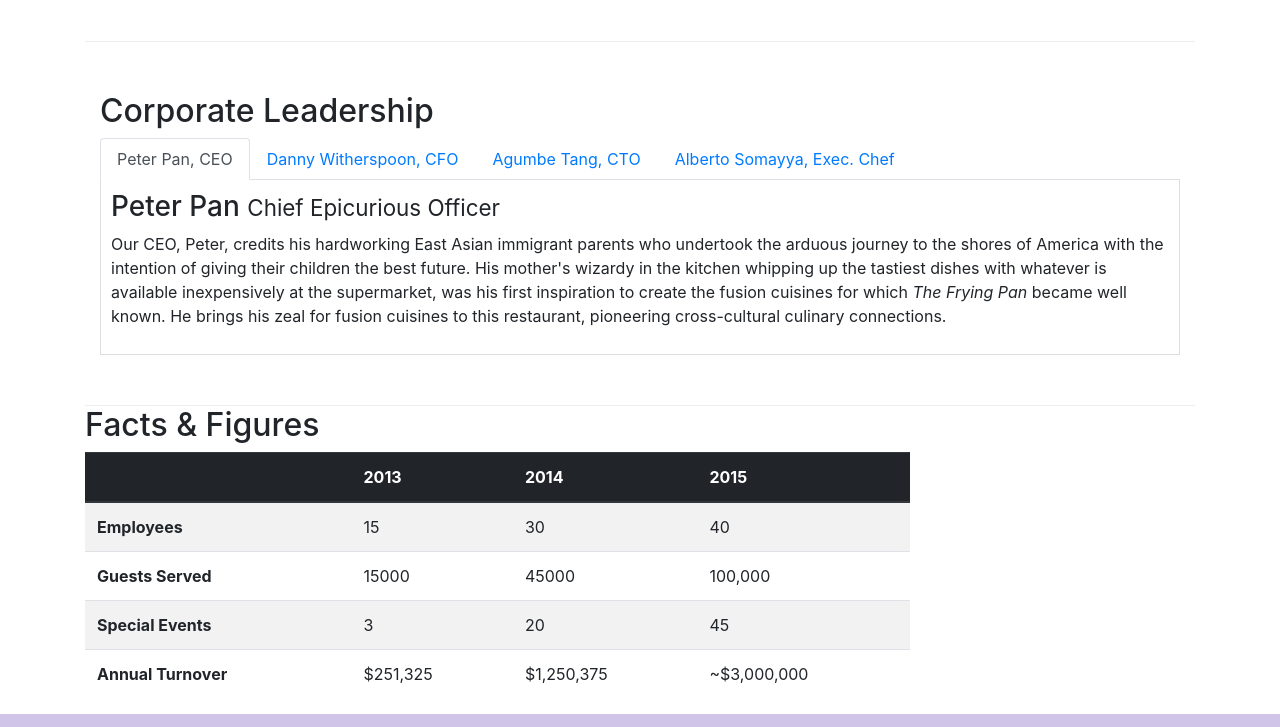
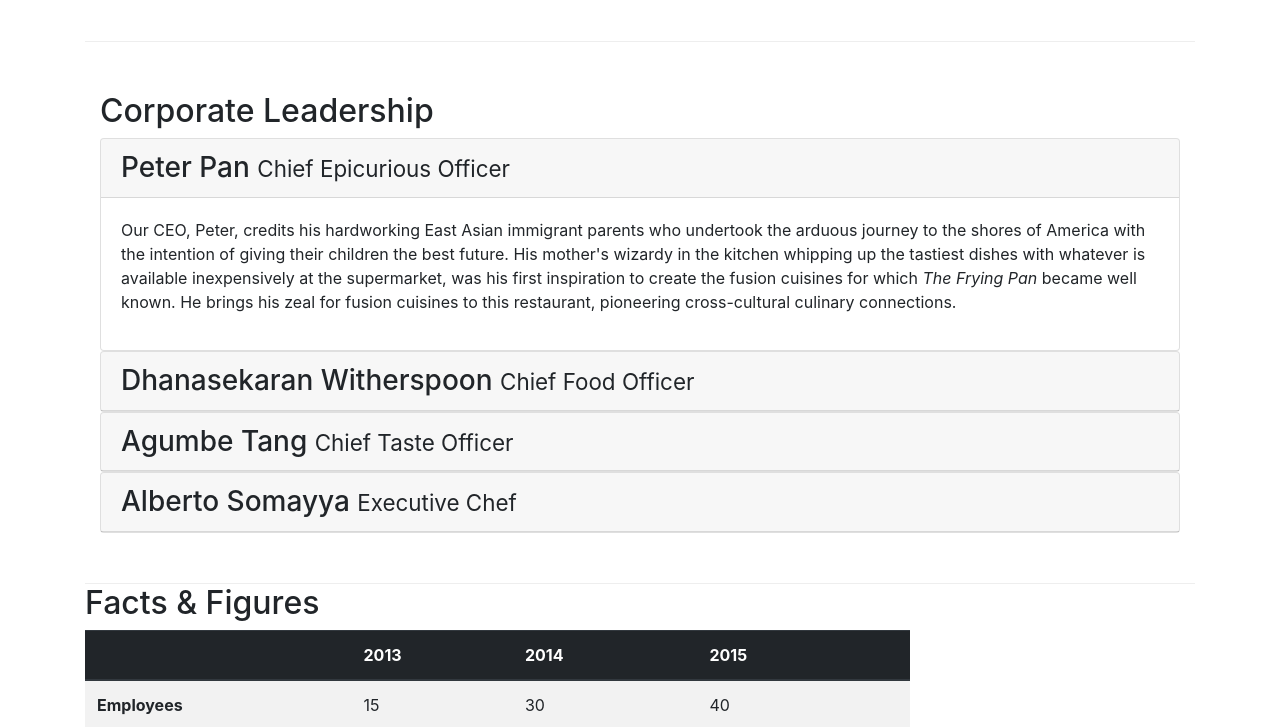
Before and after one commit to is4832/bootstrap, a website: page aboutus.html in a window 1280 px wide. Shown: the part 880-1607 px from the top of the page. Drawn offline with nearby package versions, Linux system fonts and the light colour scheme.

Commit message:
collapse-accordian

```diff
--- a/aboutus.html
+++ b/aboutus.html
@@ -111,7 +111,8 @@
         <div class="row row-content">
             <div class="col col-sm col-md">
                 <h2>Corporate Leadership</h2>
-                <ul class="nav nav-tabs">
+              <!--  Tab format
+                    <ul class="nav nav-tabs">
                     <li class="nav-item">
                       <a class="nav-link active" href="#peter"
                         role="tab" data-toggle="tab">Peter Pan, CEO</a>
@@ -150,6 +151,64 @@
                 <h3>Alberto Somayya <small>Executive Chef</small></h3>
                 <p class="d-none d-sm-block" >Award winning three-star Michelin chef with wide International experience having worked closely with whos-who in the culinary world, he specializes in creating mouthwatering Indo-Italian fusion experiences. He says, <em>Put together the cuisines from the two craziest cultures, and you get a winning hit! Amma Mia!</em></p>
             </div>
+        </div> -->
+        <div id="accordion">
+            <div class="card">
+                <div class="card-header" role="tab" id="peterhead">
+                    <h3 class="mb-0">
+                      <a data-toggle="collapse" data-target="#peter">
+                          Peter Pan <small>Chief Epicurious Officer</small>
+                      </a>
+                    </h3>
+                </div>
+                <div role="tabpanel" class="collapse show" id="peter" data-parent="#accordion">
+                    <div class="card-body">
+                        <p class="d-none d-sm-block" >Our CEO, Peter, credits his hardworking East Asian immigrant parents who undertook the arduous journey to the shores of America with the intention of giving their children the best future. His mother's wizardy in the kitchen whipping up the tastiest dishes with whatever is available inexpensively at the supermarket, was his first inspiration to create the fusion cuisines for which <em>The Frying Pan</em> became well known. He brings his zeal for fusion cuisines to this restaurant, pioneering cross-cultural culinary connections.</p>
+                    </div>
+                </div>
+            </div>
+            <div class="card">
+                <div class="card-header" role="tab" id="dannyhead">
+                <h3 class="mb-0">
+                    <a class="collapsed" data-toggle="collapse" data-target="#danny">
+                    Dhanasekaran Witherspoon <small>Chief Food Officer</small>
+                    </a>
+                </h3>
+            </div>
+            <div class="collapse" id="danny" data-parent="#accordion">
+                <div class="card-body">
+                    <p class="d-none d-sm-block">Our CFO, Danny, as he is affectionately referred to by his colleagues, comes from a long established family tradition in farming and produce. His experiences growing up on a farm in the Australian outback gave him great appreciation for varieties of food sources. As he puts it in his own words, <em>Everything that runs, wins, and everything that stays, pays!</em></p>
+                </div>
+            </div>
+        </div>
+        <div class="card">
+                <div class="card-header" role="tab" id="agumbehead">
+                <h3 class="mb-0">
+                    <a class="collapsed" data-toggle="collapse" data-target="#agumbe">
+                    Agumbe Tang <small>Chief Taste Officer</small>
+                    </a>
+                </h3>
+            </div>
+            <div class="collapse" id="agumbe" data-parent="#accordion">
+                <div class="card-body">
+                    <p class="d-none d-sm-block">Blessed with the most discerning gustatory sense, Agumbe, our CTO, personally ensures that every dish that we serve meets his exacting tastes. Our chefs dread the tongue lashing that ensues if their dish does not meet his exacting standards. He lives by his motto, <em>You click only if you survive my lick.</em></p>
+                </div>
+            </div>
+        </div>
+        <div class="card">
+                <div class="card-header" role="tab" id="albertohead">
+                <h3 class="mb-0">
+                    <a class="collapsed" data-toggle="collapse" data-target="#alberto">
+                    Alberto Somayya <small>Executive Chef</small>
+                    </a>
+                </h3>
+            </div>
+            <div class="collapse" id="alberto" data-parent="#accordion">
+                <div class="card-body">
+                    <p class="d-none d-sm-block">Award winning three-star Michelin chef with wide International experience having worked closely with whos-who in the culinary world, he specializes in creating mouthwatering Indo-Italian fusion experiences. He says, <em>Put together the cuisines from the two craziest cultures, and you get a winning hit! Amma Mia!</em></p>
+                </div>
+            </div>
+        </div>
         </div>
     </div>
 </div>
```
